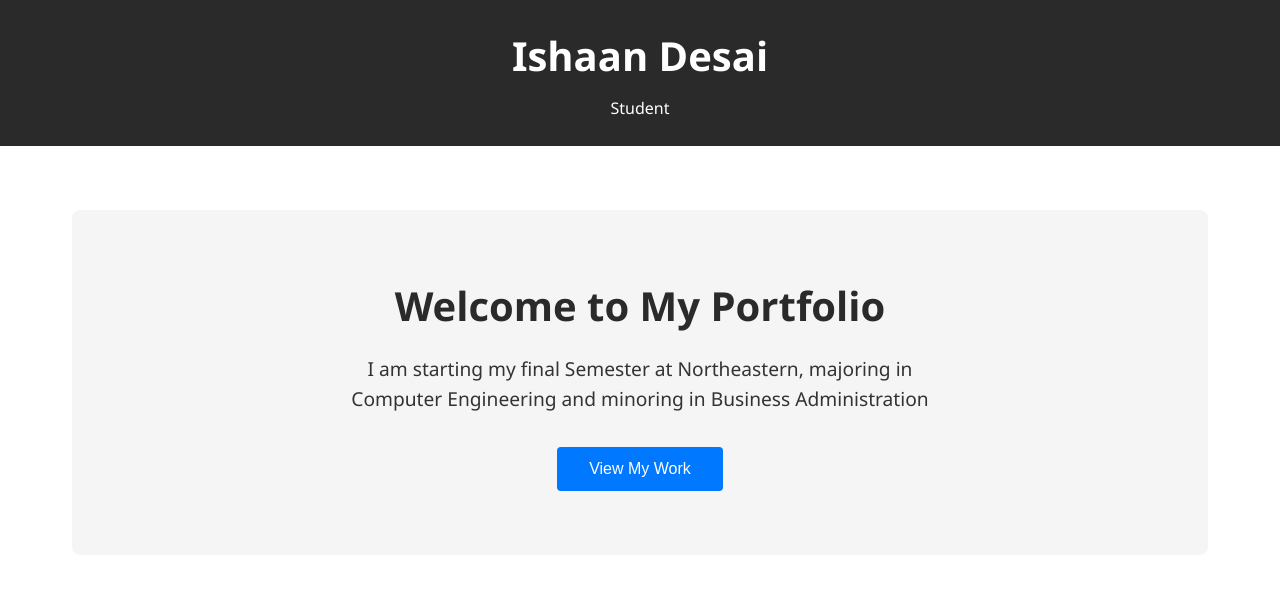
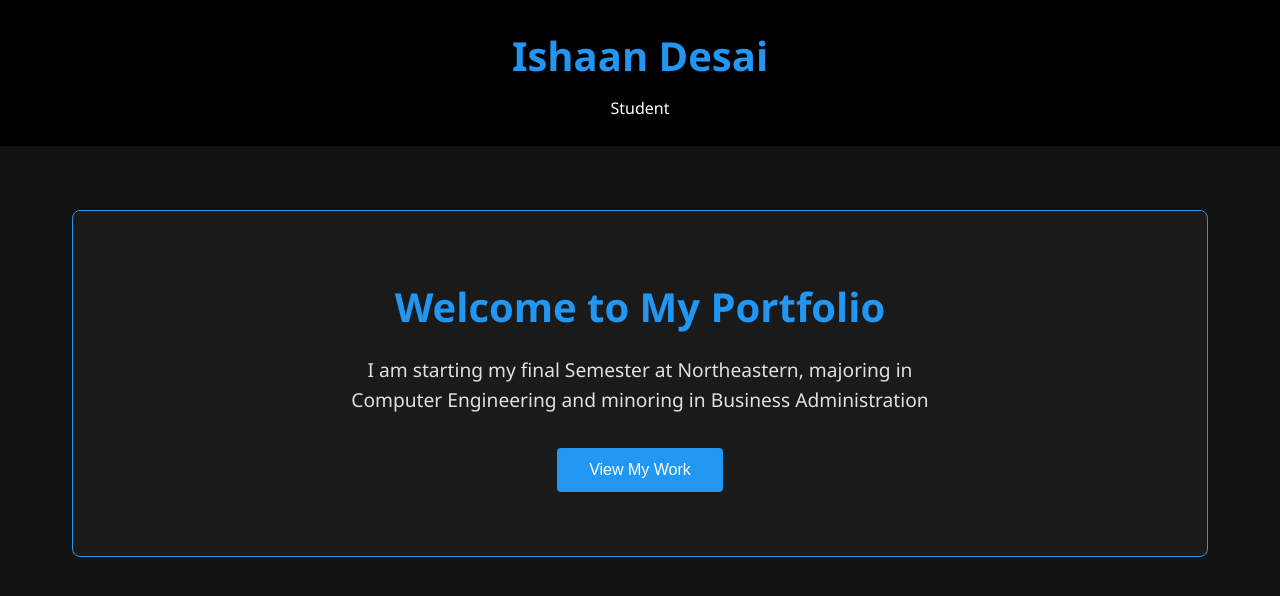
Before and after one commit to ishaandesai0/portfolio, a React (Create React App) app: page / in a window 1280 px wide. Shown: the top 596 px of the page. Built offline with nearby package versions, Linux system fonts and the light colour scheme.

Commit message:
Blue and Black colors

```diff
--- a/src/App.css
+++ b/src/App.css
@@ -8,7 +8,8 @@
 body {
   font-family: 'Segoe UI', Tahoma, Geneva, Verdana, sans-serif;
   line-height: 1.6;
-  color: #333;
+  color: #f5f5f5;
+  background-color: #121212;
 }
 
 .App {
@@ -17,7 +18,7 @@ body {
 
 /* Header styles */
 .header {
-  background-color: #2a2a2a;
+  background-color: #000000;
   color: white;
   padding: 1.5rem;
   text-align: center;
@@ -26,6 +27,7 @@ body {
 .header h1 {
   font-size: 2.5rem;
   margin-bottom: 0.5rem;
+  color: #2196F3;
 }
 
 /* Main content styles */
@@ -39,15 +41,16 @@ body {
 .hero-section {
   text-align: center;
   padding: 4rem 1rem;
-  background-color: #f5f5f5;
+  background-color: #1a1a1a;
   border-radius: 8px;
   margin-top: 2rem;
+  border: 1px solid #2196F3
 }
 
 .hero-section h2 {
   font-size: 2.5rem;
   margin-bottom: 1rem;
-  color: #2a2a2a;
+  color: #2196F3;
 }
 
 .hero-section p {
@@ -56,19 +59,21 @@ body {
   max-width: 600px;
   margin-left: auto;
   margin-right: auto;
+  color: #e0e0e0;
 }
 
 .cta-button {
-  background-color: #0078ff;
+  background-color: #2196F3;
   color: white;
   border: none;
   padding: 0.8rem 2rem;
   font-size: 1rem;
   border-radius: 4px;
   cursor: pointer;
-  transition: background-color 0.3s;
+  transition: all 0.3s;
 }
 
 .cta-button:hover {
-  background-color: #0056b3;
+  background-color: #0d47a1;
+  box-shadow: 0 0 10px rgba(33, 150, 243, 0.5);
 }
--- a/src/components/Navbar.css
+++ b/src/components/Navbar.css
@@ -2,15 +2,16 @@
   display: flex;
   justify-content: space-between;
   align-items: center;
-  background-color: #2a2a2a;
+  background-color: #000000;
   padding: 1rem 2rem;
   position: sticky;
   top: 0;
   z-index: 100;
+  box-shadow: 0 2px 10px rgba(33, 150, 243, 0.3);
 }
 
 .logo {
-  color: white;
+  color: #2196F3;
   font-size: 1.5rem;
   font-weight: bold;
 }
@@ -32,7 +33,7 @@
 }
 
 .nav-links a:hover {
-  color: #0078ff;
+  color: #2196F3;
 }
 
 /* Mobile responsiveness */
--- a/src/index.css
+++ b/src/index.css
@@ -5,9 +5,44 @@ body {
     sans-serif;
   -webkit-font-smoothing: antialiased;
   -moz-osx-font-smoothing: grayscale;
+  background-color: #121212;
+  color: #f5f5f5;
 }
 
 code {
   font-family: source-code-pro, Menlo, Monaco, Consolas, 'Courier New',
     monospace;
+  background-color: #1a1a1a;
+  color: #2196F3;
+  padding: 2px 4px;
+  border-radius: 3px;
 }
+
+/* Global styles for blue and black theme */
+a {
+  color: #2196F3;
+}
+
+/* Blue accent for focus states */
+*:focus {
+  outline: 2px solid #2196F3;
+  outline-offset: 2px;
+}
+
+/* Custom scrollbar with blue accent */
+::-webkit-scrollbar {
+  width: 10px;
+}
+
+::-webkit-scrollbar-track {
+  background: #121212;
+}
+
+::-webkit-scrollbar-thumb {
+  background: #2196F3;
+  border-radius: 5px;
+}
+
+::-webkit-scrollbar-thumb:hover {
+  background: #0d47a1;
+}
```
